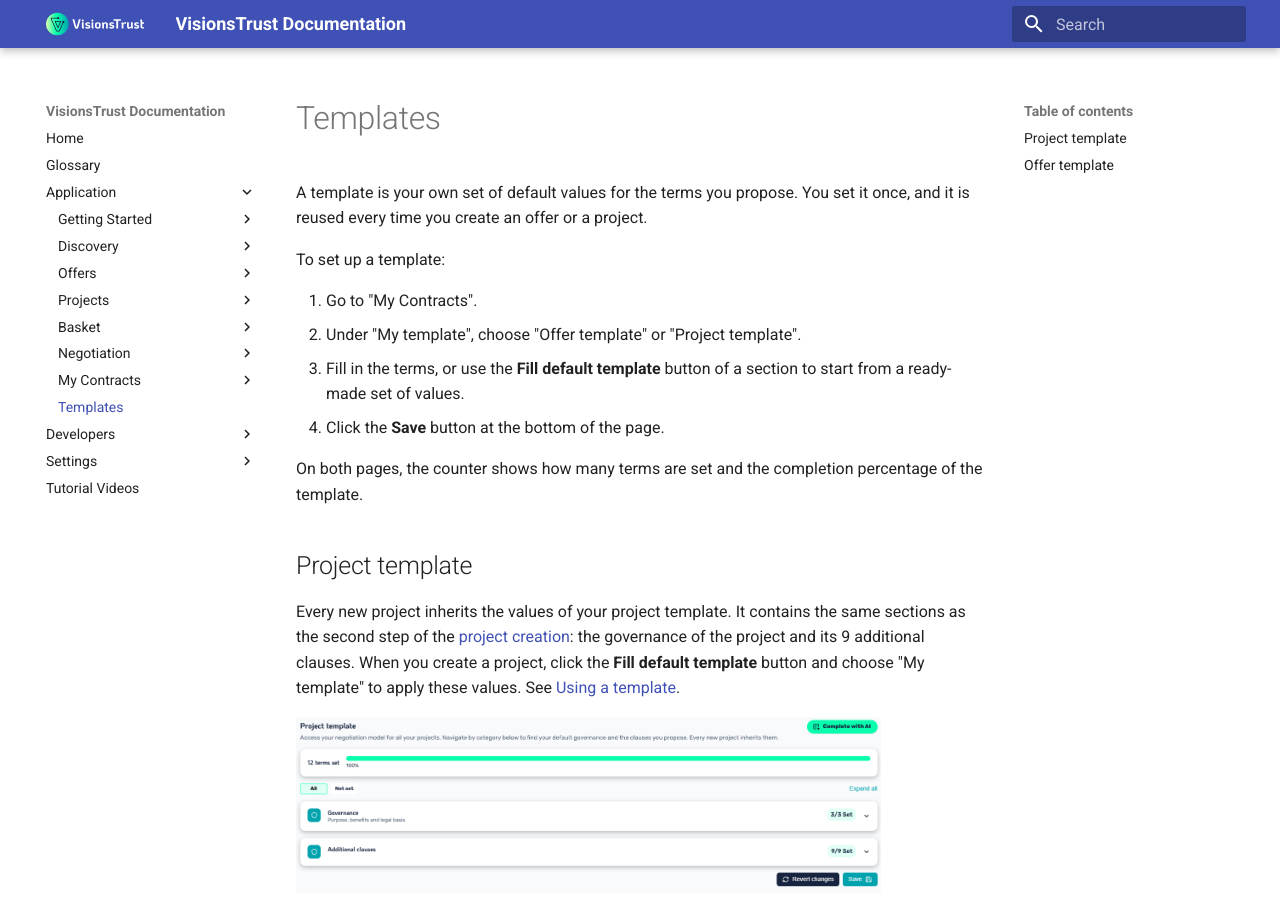
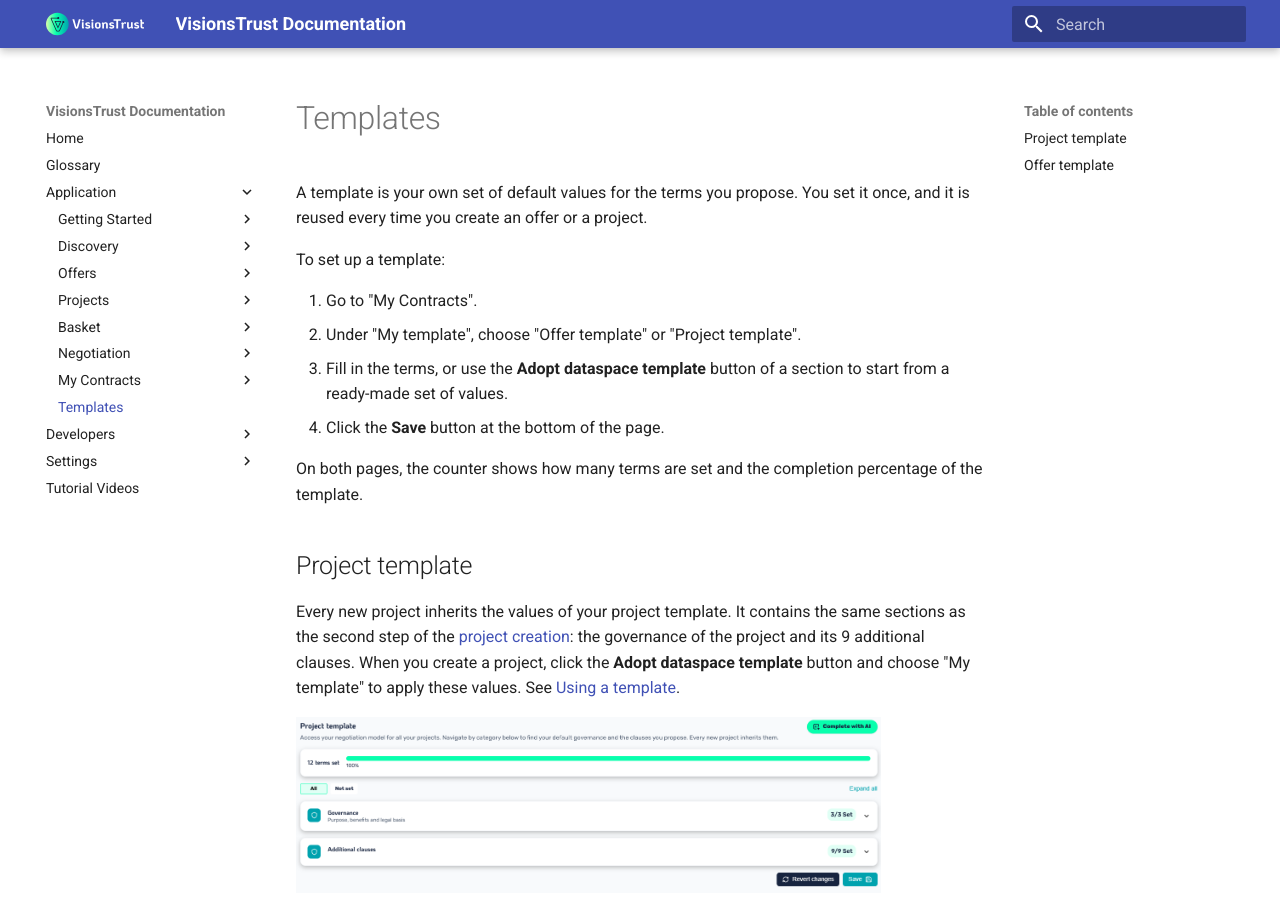
Before and after one commit to VisionsOfficial/visionstrust-docs, an MkDocs documentation site: the page built from docs/application/templates/overview.md, in a window 1280 px wide and 900 px high. Built offline with MkDocs 1.6.1 and Material for MkDocs 9.7.7, drawn with Linux system fonts in a browser that asks for light colours.

Commit message:
docs: rename the template button to Adopt dataspace template

```diff
--- a/docs/application/templates/overview.md
+++ b/docs/application/templates/overview.md
@@ -6,14 +6,14 @@ To set up a template:
 
 1. Go to "My Contracts".
 2. Under "My template", choose "Offer template" or "Project template".
-3. Fill in the terms, or use the **Fill default template** button of a section to start from a ready-made set of values.
+3. Fill in the terms, or use the **Adopt dataspace template** button of a section to start from a ready-made set of values.
 4. Click the **Save** button at the bottom of the page.
 
 On both pages, the counter shows how many terms are set and the completion percentage of the template.
 
 ## Project template
 
-Every new project inherits the values of your project template. It contains the same sections as the second step of the [project creation](../projects/creating-a-project.md#governance-and-clauses): the governance of the project and its 9 additional clauses. When you create a project, click the **Fill default template** button and choose "My template" to apply these values. See [Using a template](../projects/creating-a-project.md#using-a-template).
+Every new project inherits the values of your project template. It contains the same sections as the second step of the [project creation](../projects/creating-a-project.md#governance-and-clauses): the governance of the project and its 9 additional clauses. When you create a project, click the **Adopt dataspace template** button and choose "My template" to apply these values. See [Using a template](../projects/creating-a-project.md#using-a-template).
 
 <p><img src="../../images/templates-project.png" alt="Project template" width="85%"></p>
 
```
Also changed, not shown: docs/application/projects/creating-a-project.md (+1 -1 lines), docs/application/registering-resources/creating-an-offer.md (+1 -1 lines), docs/application/registering-resources/offer-settings.md (+1 -1 lines).
